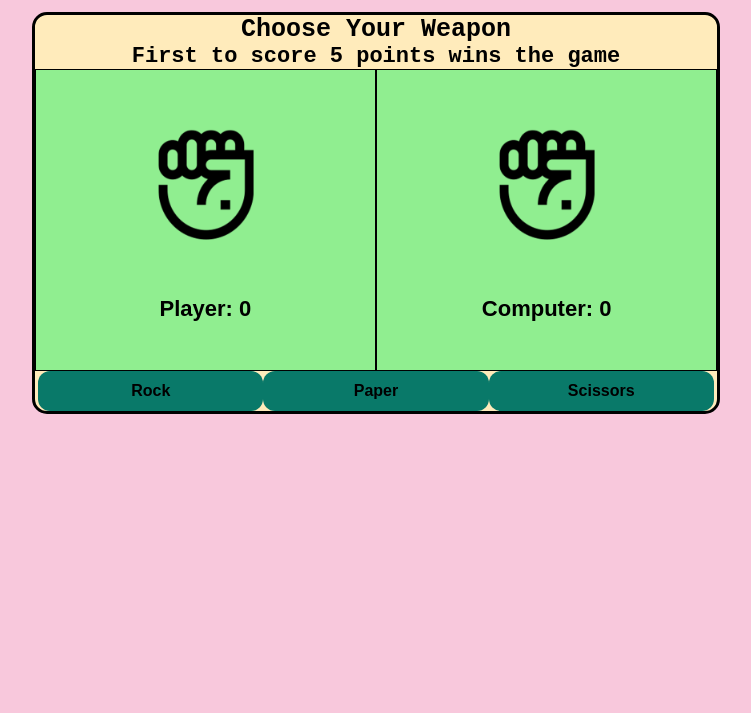
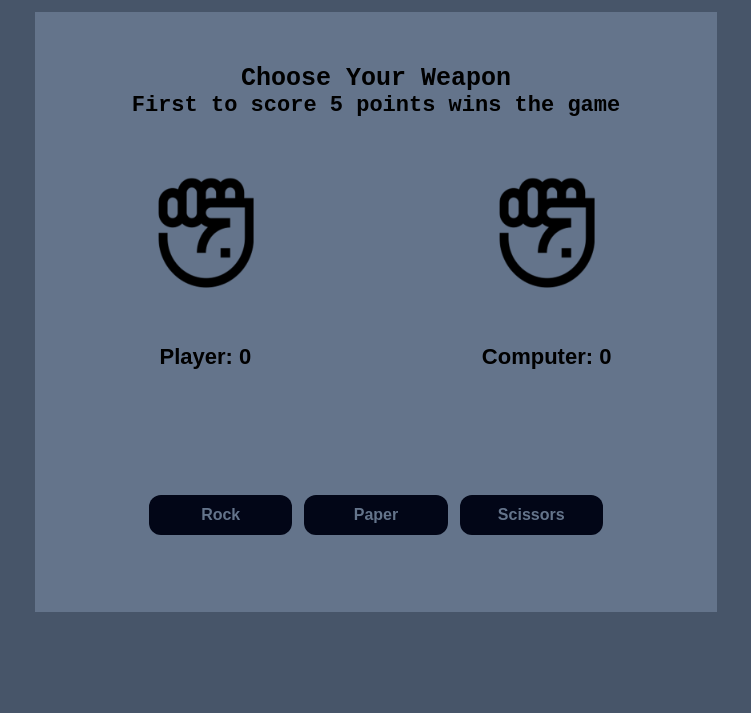
Before and after one commit to unk-user/RPS, a plain HTML site: page index.html in a window 1280 px wide. Shown: the part 87-800 px from the top of the page, without its empty margins (264-1015 px from the left). Drawn offline with Linux system fonts and the light colour scheme.

Commit message:
Update styles.css

```diff
--- a/styles.css
+++ b/styles.css
@@ -1,21 +1,31 @@
+:root {
+  --background: #f8fafc;
+  --main: #020617;
+  --scondary: #0f172a;
+  --slateblue1: #475569;
+  --slateblue2: #64748b;
+}
+
 html {
-    background-color: #F8C8DC;
+    background-color: var(--slateblue1);
     height: 100%;
 }
 main {
     text-align: center;
     width: 90%;
-    height: 100%;
     margin: auto;
+    color: var();
 }
 #game {
-    border: 3px solid black;
-    border-radius: 15px;
     padding: 0;
     width: 60%;
+    height: 600px;
     margin: auto;
-    background-color: #ffebbb;
-    overflow:hidden;
+    background-color: var(--slateblue2);
+    display: flex;
+    flex-direction: column;
+    justify-content: space-evenly;
+
 }
 #scoreContainer {
     display: flex;
@@ -30,14 +40,13 @@
     overflow: hidden;
     width: 100%;
     height: 300px;
-    background-color: #90EE90;
-    border: 1px solid black;
 }
 #playerselection {
     display: flex;
-    flex-wrap: wrap;
-    justify-content: center;
-    align-items: stretch;
+    justify-content: space-evenly;
+    width: 70%;
+    margin: 0 auto;
+    align-items: center;
     align-content: stretch;
     height: 15%;
 }
@@ -71,9 +80,10 @@
 }
 button {
     height: 40px;
-    width: 33%;
+    width: 30%;
     border-radius: 12px;
-    background-color: #097969;
+    background-color: var(--main);
+    color: var(--slateblue2);
     font-family: sans-serif;
     font-size: 16px;
     font-weight: bold;
@@ -98,14 +108,11 @@
     justify-content: center;
     align-items: center;
     height: 60%;
-    border-top: 2px solid black;
-    border-bottom: 2px solid black;
     border-left: 0;
     border-right: 0;
   }
   #scoreBox:last-of-type {
     flex-direction: column-reverse;
-    border-top: 2px solid black;
     border-bottom: 0;
   }
   .sign {
@@ -128,7 +135,6 @@
     height: 40px;
     width: 33%;
     border-radius: 12px;
-    background-color: #097969;
     font-family: sans-serif;
     font-size: 16px;
     font-weight: bold;
```
